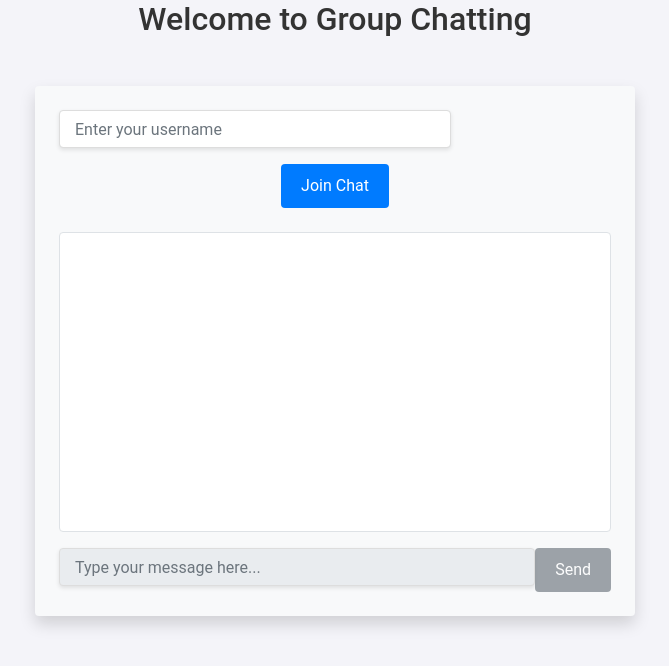
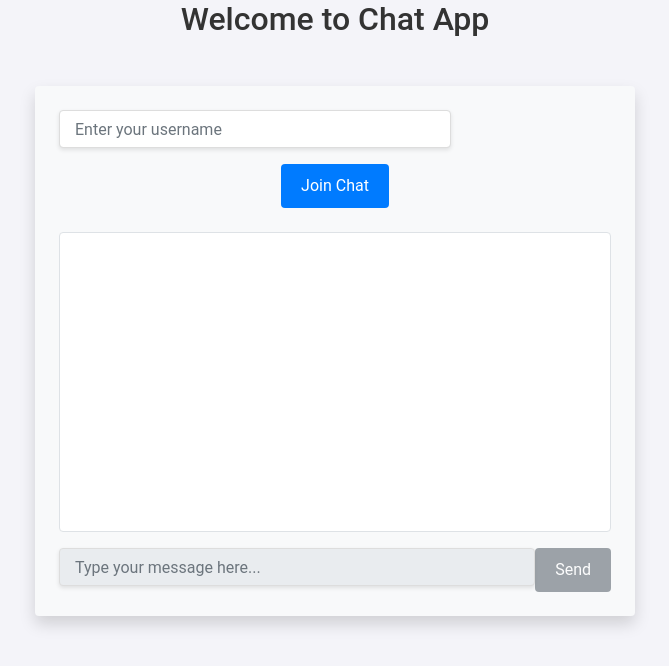
Before and after one commit to WebtronicXInnovation/chat-app, a website: page public/index.html in a window 1280 px wide. Shown: the whole page, without its empty margins (305-974 px from the left). Drawn offline with nearby package versions, Linux system fonts and the light colour scheme; no server answers; a small style sheet from the web is missing.

Commit message:
Update index.html

```diff
--- a/public/index.html
+++ b/public/index.html
@@ -17,7 +17,7 @@
     <link rel="stylesheet" type="text/css" href="style.css" />
   </head>
   <body>
-    <h2 class="mb-4">Welcome to Group Chatting</h2>
+    <h2 class="mb-4">Welcome to Chat App</h2>
 
     <div id="chat-container" class="container mt-5 p-4 rounded bg-light shadow">
       <div id="user-container" class="text-center mb-4">
```
